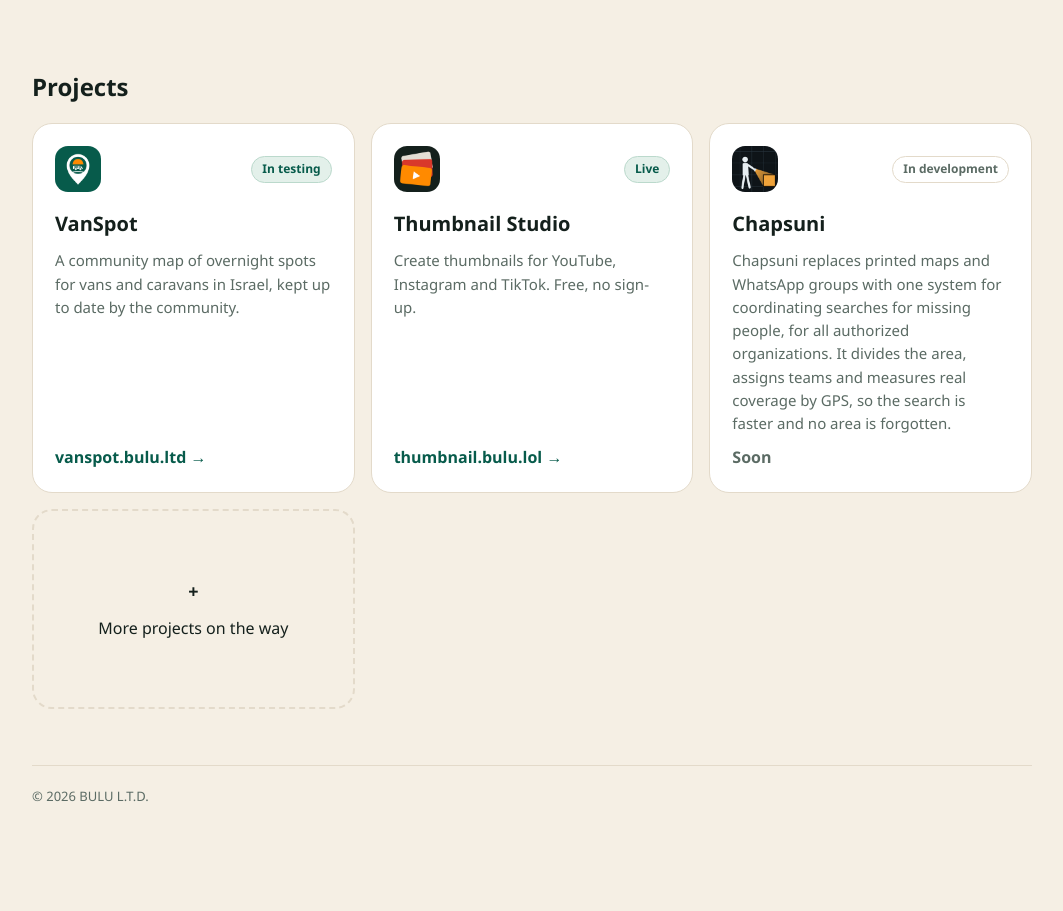
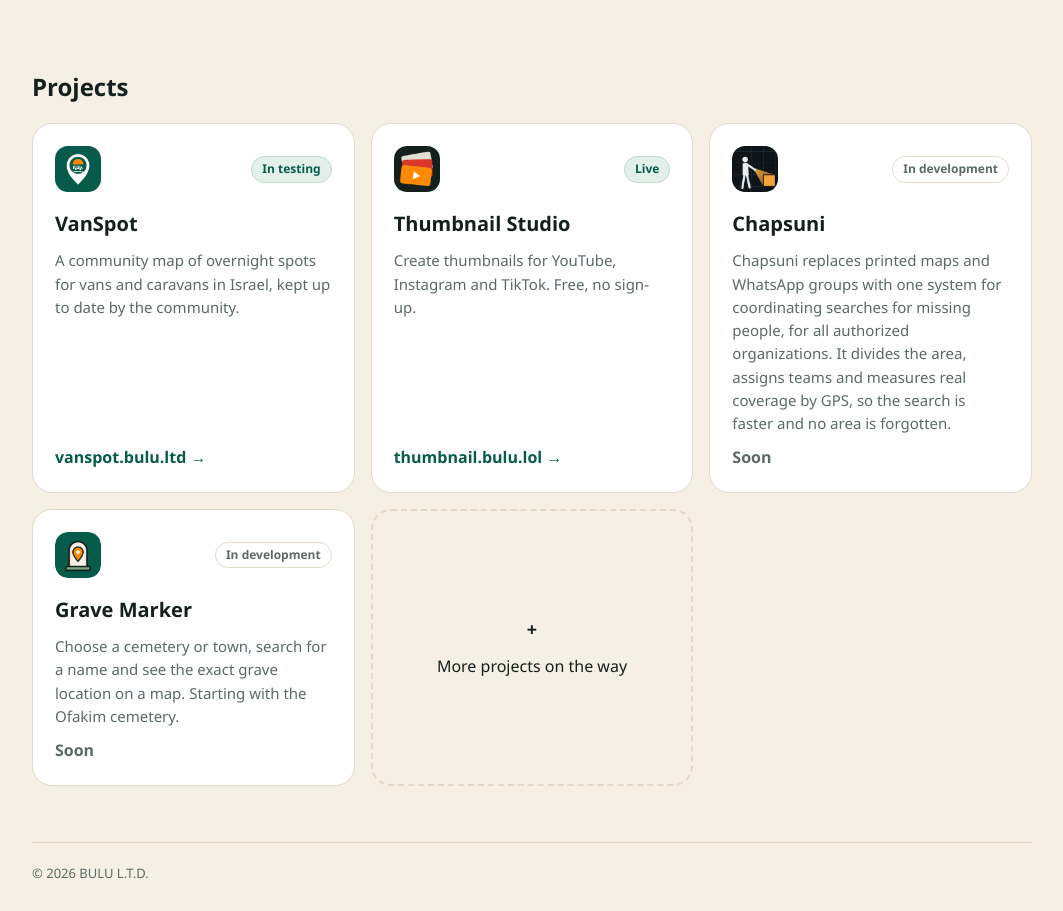
Before and after one commit to DOCTORLOLIL/bulu, a plain HTML site: page index.html in a window 1280 px wide. Shown: the part 840-1751 px from the top of the page, without its empty margins (108-1171 px from the left). Before the commit the page ends 1674 px from the top, so only its background shows below. Drawn offline with Linux system fonts and the light colour scheme.

Commit message:
Add Grave Marker project card

```diff
--- a/index.html
+++ b/index.html
@@ -78,7 +78,10 @@ var PROJECTS=[
   den:'Create thumbnails for YouTube, Instagram and TikTok. Free, no sign-up.'},
  {icon:'icon-chapsuni.png',he:'חפשוני',en:'Chapsuni',st:'dev',url:null,
   dhe:'חפשוני מחליפה את המפות המודפסות והקבוצות בוואטסאפ במערכת אחת לתיאום חיפושי נעדרים, לכל הארגונים המוסמכים. היא מחלקת את השטח, משבצת צוותים ומודדת כיסוי אמיתי לפי GPS. כך החיפוש מהיר יותר ושום אזור לא נשכח.',
-  den:'Chapsuni replaces printed maps and WhatsApp groups with one system for coordinating searches for missing people, for all authorized organizations. It divides the area, assigns teams and measures real coverage by GPS, so the search is faster and no area is forgotten.'}
+  den:'Chapsuni replaces printed maps and WhatsApp groups with one system for coordinating searches for missing people, for all authorized organizations. It divides the area, assigns teams and measures real coverage by GPS, so the search is faster and no area is forgotten.'},
+ {icon:'icon-gravemarker.png',he:'Grave Marker',en:'Grave Marker',st:'dev',url:null,
+  dhe:'בוחרים בית עלמין או יישוב, מחפשים את שם הנפטר ומקבלים את מיקום הקבר על המפה. מתחילים בבית העלמין באופקים.',
+  den:'Choose a cemetery or town, search for a name and see the exact grave location on a map. Starting with the Ofakim cemetery.'}
 ];
 var MORE={he:'עוד פרויקטים בדרך',en:'More projects on the way'};
 var SOON={he:'בקרוב',en:'Soon'}, BUBBLE={he:'לא עכשיו, בקרוב. לא מובן לך?',en:"Not now, soon. Don't get it?"};
```
Also changed, not shown: icon-gravemarker.png (added).
